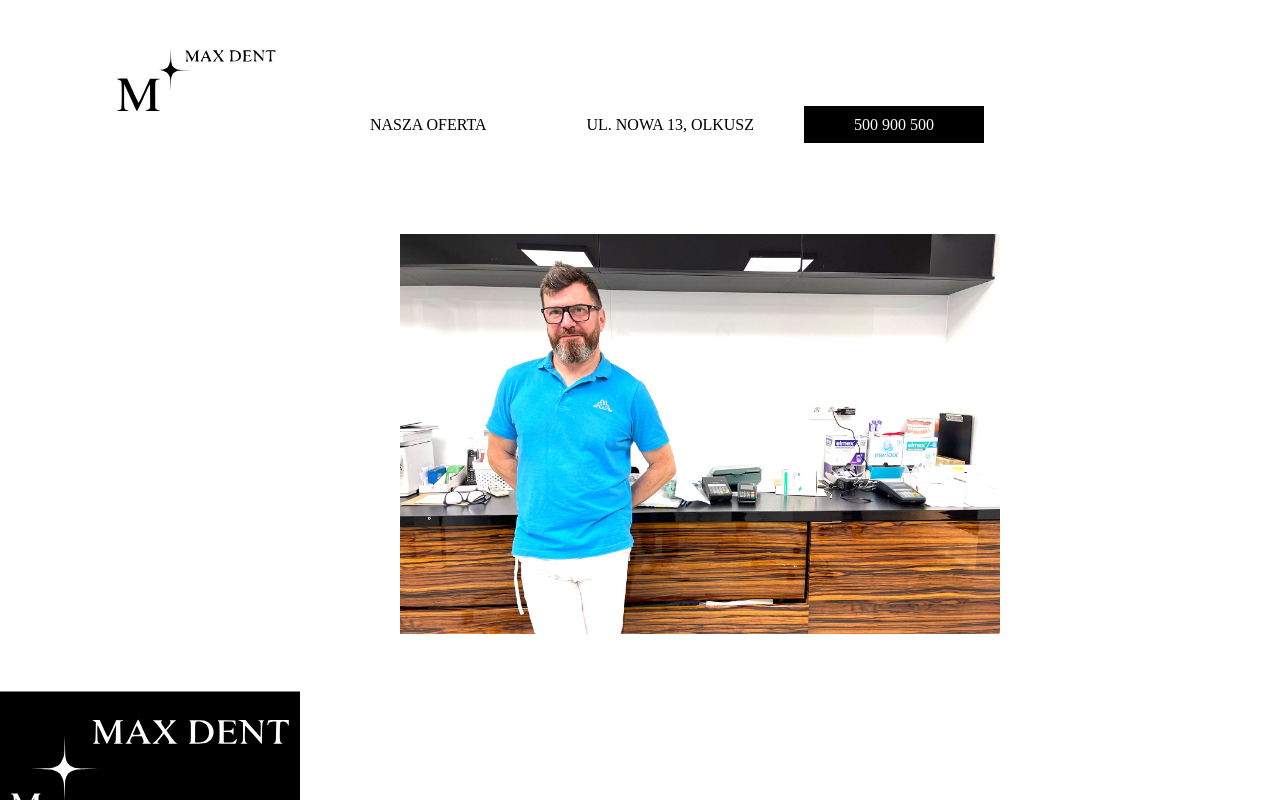
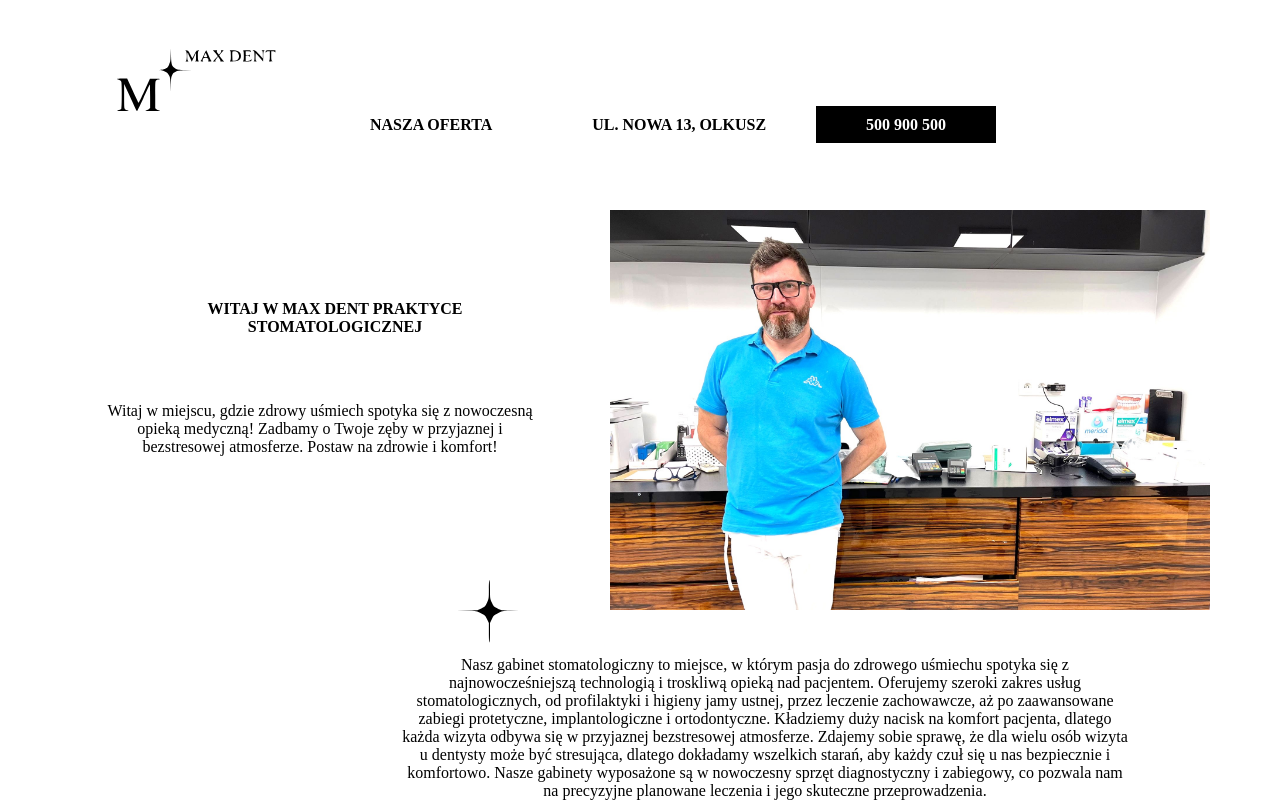
Before and after one commit to hello-happy-coding/max-dent, a React (Create React App) app: page / in a window 1280 px wide. Shown: the top 800 px of the page. Built offline with nearby package versions, Linux system fonts and the light colour scheme.

Commit message:
add text

```diff
--- a/src/components/Main/Main.css
+++ b/src/components/Main/Main.css
@@ -1,5 +1,39 @@
 .img {
     height: 400px;
     width: 600px;
-    padding: 100px 50px 30px 400px;
+    padding: 60px 70px 30px;
+    float: right;
 }
+
+.welcome{
+    padding-top: 150px;
+    padding-left: 130px;
+    text-align: center;
+}
+
+.text-welcom {
+    padding-top: 50px;
+    padding-left: 100px;
+    text-align: center;
+}
+
+.star {
+    padding-left: 450px;
+    padding-top: 100px;
+    height: 80px;
+    width: 80px;
+}
+
+.star2{
+    height: 80px;
+    width: 80px;
+    padding-left: 1100px;
+}
+
+
+.aboutas {
+
+    padding-left: 400px;
+    text-align: center;
+    padding-right: 150px;
+}
--- a/src/components/Main/Main.js
+++ b/src/components/Main/Main.js
@@ -1,11 +1,21 @@
 import React from "react";
 import './Main.css';
 import images from '../../assets/images/main.jpg';
+import star from '../../assets/images/star.svg';
 
 function Main() {
     return(
         <body>
-            <img src={images} alt='img' className='img' />
+            <div><img src={images} alt='img' className='img' />
+                <p className='welcome'> <b>WITAJ W MAX DENT PRAKTYCE STOMATOLOGICZNEJ</b></p>
+                <p className='text-welcom'> Witaj w miejscu, gdzie zdrowy uśmiech spotyka się z nowoczesną opieką medyczną! Zadbamy o Twoje zęby w przyjaznej i bezstresowej atmosferze. Postaw na zdrowie i komfort!</p>
+                <img src={star} alt='star' className='star' />
+            </div>
+            <div className='aboutas'>
+            Nasz gabinet stomatologiczny to miejsce, w którym pasja do zdrowego uśmiechu spotyka się z najnowocześniejszą technologią i troskliwą opieką nad pacjentem. Oferujemy szeroki zakres usług stomatologicznych, od profilaktyki i higieny jamy ustnej, przez leczenie zachowawcze, aż po zaawansowane zabiegi protetyczne, implantologiczne i ortodontyczne. Kładziemy duży nacisk na komfort pacjenta, dlatego każda wizyta odbywa się w przyjaznej bezstresowej atmosferze. Zdajemy sobie sprawę, że dla wielu osób wizyta u dentysty może być stresująca, dlatego dokładamy wszelkich starań, aby każdy czuł się u nas bezpiecznie i komfortowo. Nasze gabinety wyposażone są w nowoczesny sprzęt diagnostyczny i zabiegowy, co pozwala nam na precyzyjne planowane leczenia i jego skuteczne przeprowadzenia.
+            </div>
+            <img src={star} alt='star'className='star2' />
+
         </body>
 
     )
--- a/src/components/Navbar/Navbar.js
+++ b/src/components/Navbar/Navbar.js
@@ -7,9 +7,9 @@ function Navbar() {
     <header>
       <img src={logow} alt='logo' className='white-logo'/>
       <nav>
-        <a href='link' >NASZA OFERTA</a>
-        <a href='link' >UL. NOWA 13, OLKUSZ</a>
-        <a href='link' className='number'>500 900 500</a>
+        <a href='link' ><b>NASZA OFERTA</b></a>
+        <a href='link' ><b>UL. NOWA 13, OLKUSZ</b></a>
+        <a href='link' className='number'><b>500 900 500</b></a>
       </nav>
     </header>
   );
```
Also changed, not shown: src/assets/images/star.svg (added).
